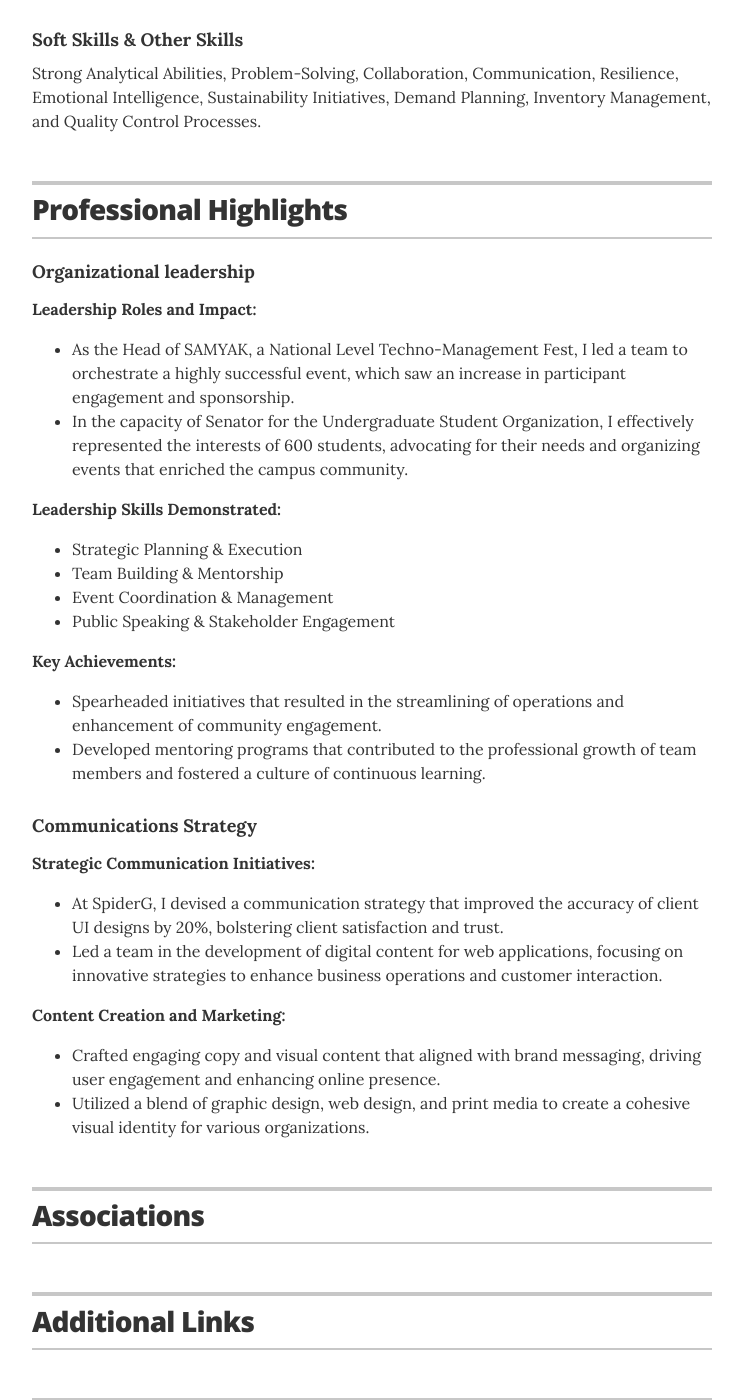
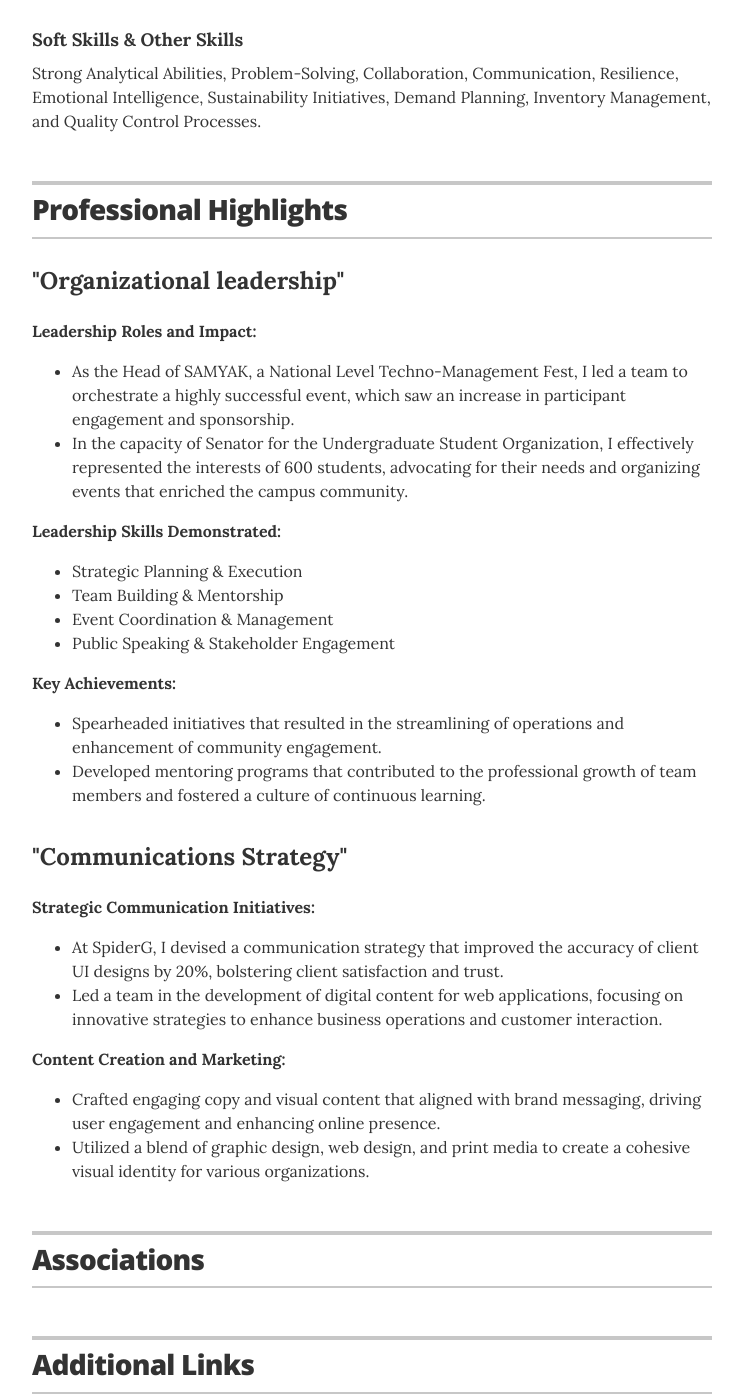
Before and after one commit to vamsidhar18/Resume, a Jekyll site: the page built from index.html, in a window 1280 px wide and 1400 px high, scrolled down 3650 px. Shown: the whole window, without its empty margins (268-1011 px from the left). Built offline with Jekyll 4.4.1, drawn with Linux system fonts in a browser that asks for light colours.

Commit message:
updated p_h

```diff
--- a/_data/Professional_Highlights.yml
+++ b/_data/Professional_Highlights.yml
@@ -1,6 +1,6 @@
 # Skills
 
-- skill: "Organizational leadership"
+- skill: <h2>"Organizational leadership"</h2>
   description: |
     <p><strong>Leadership Roles and Impact:</strong></p>
     <ul class="resume-item-list">
@@ -20,7 +20,7 @@
       <li>Developed mentoring programs that contributed to the professional growth of team members and fostered a culture of continuous learning.</li>
     </ul>
 
-- skill: "Communications Strategy"
+- skill: <h2>"Communications Strategy"</h2>
   description: |
     <p><strong>Strategic Communication Initiatives:</strong></p>
     <ul class="resume-item-list">
--- a/_data/education.yml
+++ b/_data/education.yml
@@ -6,6 +6,7 @@
     <ul class="resume-item-list">
       <p><strong>Coursework:</strong></p>
         Enterprise Software Platforms, Data Mining, Network Security and Applications, Software Systems Engineering, Software Security Technologies, Software Quality Assurance and Testing, Business Intelligence Technologies, Web UI Design and Development.
+        </ul>
 
 - degree: Bachelor of Engineering in Computer Science Engineering
   uni: K L University
@@ -14,3 +15,4 @@
     <ul class="resume-item-list">
       <p><strong>Coursework:</strong></p>
         Object Oriented Programming, Data Science, Database Management Systems, Artificial Intelligence, Software Engineering, Data Structures, Design Patterns, Computer Networks.
+         </ul>
```
